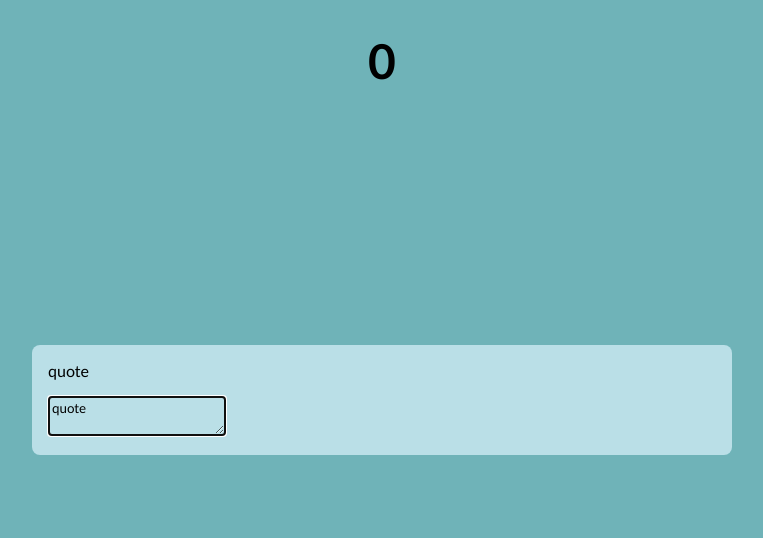
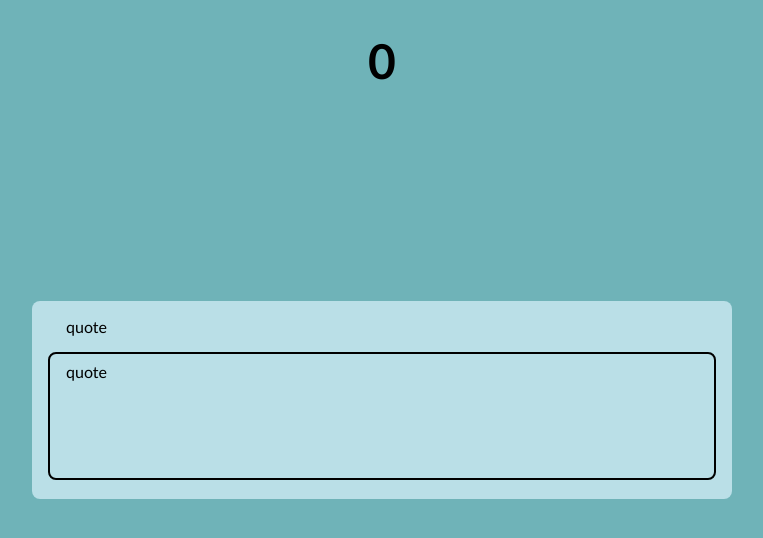
Before and after one commit to DavidMcGregor1/TypingTest, a plain HTML site: page index.html in a window 1280 px wide. Shown: the whole page, without its empty margins (258-1021 px from the left). Drawn offline with Linux system fonts and the light colour scheme.

Commit message:
added styling to align model text with input text to make it easier for user to type, also fixed padding

```diff
--- a/style.css
+++ b/style.css
@@ -33,9 +33,23 @@ body, .quote-input {
 
 .quote-display {
     margin-bottom: 1rem;
+    margin-left: calc(1rem + 2px);
+    margin-right: calc(1rem + 2px);
 }
 
 .quote-input {
     background-color: transparent;
     border: 2px solid #138fab;
+    outline: none;
+    width: 100%;
+    height: 8rem;
+    margin: auto;
+    resize: none;
+    padding: .5rem 1rem;
+    font-size: 1rem;
+    border-radius: .5rem;
 }
+
+.quote-input:focus {
+    border-color: black;
+}
```
